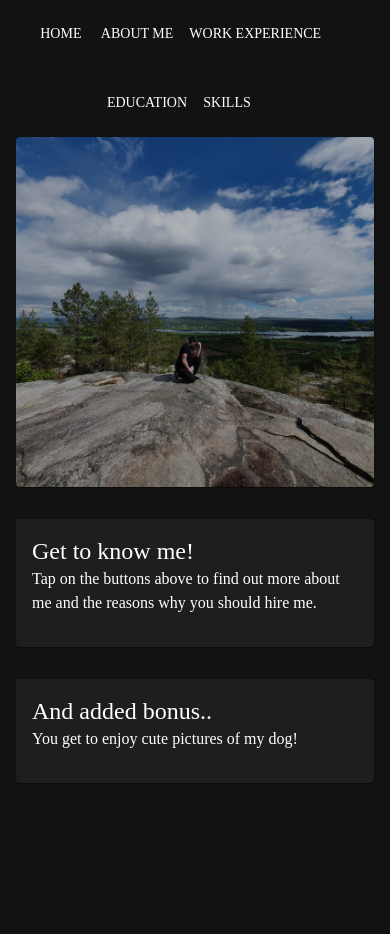
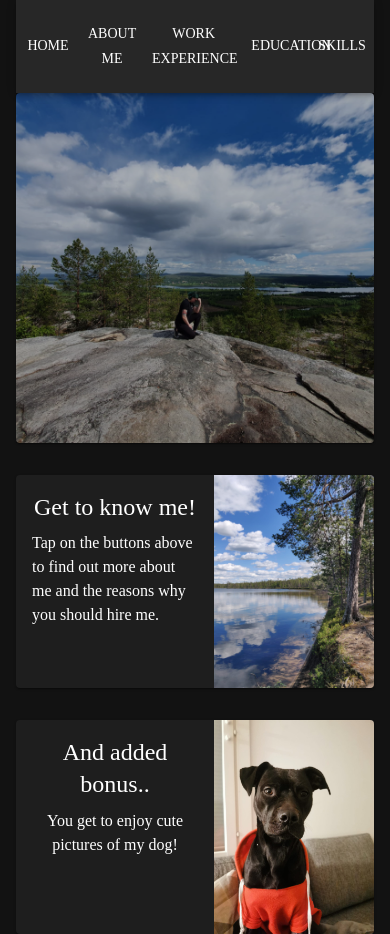
Before and after one commit to MirvaNaivo/CV, a React (Vite) app: page / in a window 390 px wide. Before the commit the page ends 844 px from the top, so only its background shows below. Built offline with nearby package versions, Linux system fonts and the light colour scheme; a web font is replaced by a local one.

Commit message:
Updated info and added responsivity

```diff
--- a/db.json
+++ b/db.json
@@ -16,7 +16,7 @@
             "company": "Nordea Bank Oyj",
             "date": "28.1.2019-10.10.2023",
             "role": " AML & Sanctions Processing Specialist",
-            "description": "I started at Nordea working as a financial advisor in the callcenter. In February 2020 I continued my career development  working as an entrepreneur advisor. After almost a year working closely with business customers I wanted to see the work from another perspective and got a position in KYC Services as an AML & Sanctions Processing Specialist and team leader trainee."
+            "description": "I started at Nordea working as a financial advisor in the callcenter. In February 2020 I continued my career development working as an entrepreneur advisor. After almost a year working closely with business customers I wanted to see the work from another perspective and got a position in KYC Services as an AML & Sanctions Processing Specialist and team leader trainee."
         },
         {
             "company": "Fysioline Fressi Oy",
@@ -113,6 +113,10 @@
         {
             "skill": "Azure",
             "level": "competent"
+        },
+        {
+            "skill": "MS Office",
+            "level": "excellent"
         }
     ],
     "soft_skills": [
@@ -126,10 +130,6 @@
         },
         {
             "skill": "Customerservice",
-            "level": "excellent"
-        },
-        {
-            "skill": "MS Office",
             "level": "excellent"
         },
         {
--- a/src/App.css
+++ b/src/App.css
@@ -3,3 +3,8 @@ button {
   color: white;
   display: block;
 }
+
+img {
+  width: 100%;
+  height: auto;
+}
--- a/src/App.tsx
+++ b/src/App.tsx
@@ -6,9 +6,10 @@ import Personal from './pages/Personal'
 import Experience from './pages/Experience'
 import Education from './pages/Education'
 import Skills from './pages/Skills'
+import './App.css'
 
 /* Mui */
-import { Button, Container, Grid } from '@mui/material'
+import { AppBar, Button, Container } from '@mui/material'
 import { ThemeProvider, createTheme } from '@mui/material/styles';
 import CssBaseline from '@mui/material/CssBaseline';
 
@@ -77,47 +78,40 @@ function App() {
     <ThemeProvider theme={darkTheme}>
       <CssBaseline />
       <Container maxWidth="lg">
-        <Grid container spacing={4} sx={{ justifyContent: 'center', marginTop: '0' }}>
-          <Grid>
+        {/* <Grid container spacing={4} sx={{ justifyContent: 'center', my: '0' }} > */}
+        <AppBar position='sticky' sx={{ flexDirection: 'row', justifyContent: 'center'}}>
           <Button
             onClick={openHome}
             sx={{ my: 2, color: 'white', display: 'block' }}
           >
             Home
           </Button>
-          </Grid>
-          <Grid>
           <Button
             onClick={openPersonalInfo}
             sx={{ my: 2, color: 'white', display: 'block' }}
           >
             About Me
           </Button>
-          </Grid>
-          <Grid>
           <Button
             onClick={openWorkExperience}
             sx={{ my: 2, color: 'white', display: 'block' }}
           >
             Work Experience
           </Button>
-          </Grid>
-          <Grid>
           <Button
             onClick={openEducation}
             sx={{ my: 2, color: 'white', display: 'block' }}
           >
             Education
-            </Button></Grid>
-          <Grid>
+          </Button>
             <Button
               onClick={openSkills}
               sx={{ my: 2, color: 'white', display: 'block' }}
             >
               Skills
             </Button>
-          </Grid>
-        </Grid>
+        </AppBar>
+
         <main>
           {home ? <Home /> : ""}
           {personal ? <Personal /> : ""}
--- a/src/pages/Education.tsx
+++ b/src/pages/Education.tsx
@@ -22,7 +22,7 @@ export default function Education() {
 
     return (
         <Grid container spacing={5} sx={{ mt: 3 }}>
-        <Grid item xs={6} md={4}>
+        <Grid item xs={12} md={4}>
             <Paper elevation={1} sx={{ p: 2 }}>
                 <img src={UpsideDown} width='325px'/>
             </Paper>
--- a/src/pages/Experience.tsx
+++ b/src/pages/Experience.tsx
@@ -21,7 +21,7 @@ export default function Experience() {
 
     return (
         <Grid container spacing={5} sx={{ mt: 3 }}>
-            <Grid item xs={6} md={4}>
+            <Grid item xs={12} md={4}>
                 <Paper elevation={1} sx={{ p: 2 }}>
                     <img src={Hiking} width='325px'/>
                 </Paper>
--- a/src/pages/Home.tsx
+++ b/src/pages/Home.tsx
@@ -49,20 +49,20 @@ export default function Home() {
                     </Grid>
                 </Grid>
             </Paper>
-            <Grid container spacing={4}>
+            <Grid container spacing={4} sx={{ flexDirection: { xs: 'column', md: 'row'}}}>
                 <Grid item xs={12} md={6}>
                     <Card sx={{ display: 'flex' }}>
                         <CardContent sx={{ flex: 1 }}>
-                            <Typography component="h2" variant="h5">
+                            <Typography component="h2" variant="h5" gutterBottom align='center'>
                                 Get to know me!
                             </Typography>
-                            <Typography variant="body1" paragraph>
+                            <Typography variant="body1" paragraph >
                                 Tap on the buttons above to find out more about me and the reasons why you should hire me.
                             </Typography>
                         </CardContent>
                         <CardMedia
                             component="img"
-                            sx={{ width: 160, display: { xs: 'none', sm: 'block' } }}
+                            sx={{ width: 160, display: { xs: 'block', sm: 'block' } }}
                             image={LakeView}
                         />
                     </Card>
@@ -70,16 +70,16 @@ export default function Home() {
                 <Grid item xs={12} md={6}>
                     <Card sx={{ display: 'flex' }}>
                         <CardContent sx={{ flex: 1 }}>
-                            <Typography component="h2" variant="h5">
+                            <Typography component="h2" variant="h5" gutterBottom align='center'>
                                 And added bonus..
                             </Typography>
-                            <Typography variant="body1" paragraph>
+                            <Typography variant="body1" paragraph align='center'>
                                 You get to enjoy cute pictures of my dog!
                             </Typography>
                         </CardContent>
                         <CardMedia
                             component="img"
-                            sx={{ width: 160, display: { xs: 'none', sm: 'block' } }}
+                            sx={{ width: 160, display: { xs: 'block', sm: 'block' } }}
                             image={Schoolpic}
                         />
                     </Card>
--- a/src/pages/Personal.tsx
+++ b/src/pages/Personal.tsx
@@ -19,8 +19,11 @@ export default function Personal() {
 
     return (
         <Grid container spacing={5} sx={{ mt: 3 }}>
-            <Grid item xs={6} md={4}>
+            <Grid item xs={12} md={4}>
                 <Paper elevation={1} sx={{ p: 2, marginBottom: 2 }}>
+                    <Typography variant='h6' gutterBottom>
+                        Contact me
+                    </Typography>
                     <Typography>{data.name}</Typography>
                     <Typography>{data.email}</Typography>
                     <Link href={data.linkedin}>LinkedIn</Link> <br />
@@ -35,23 +38,39 @@ export default function Personal() {
                     About me
                 </Typography>
                 <Typography variant='body1' gutterBottom>
-                    I am a new talent in developing looking for the next adventure in Fullstack Development.
-                    I have wide knowlegde in different business fields which is an advantage when
-                    developing programs to different types of customers.
-                </Typography>
+                    I'm a new talent in developing looking for the next adventure in Fullstack Development. I have a wide experience in different fields
+                    and I find it to be great base for developing software for different types of customers and understanding what they need.
+                </Typography><br />
                 <Typography variant='h6' gutterBottom>
                     My Specialities
                 </Typography>
                 <Typography variant='body1' gutterBottom>
-                    I love to solve problems, improve myself and the ways I work. I always think of the big picture, even though I love to focus on the smallest details.
-                    I'm very analytical and pedantic. Learning new things and becoming a professional in my own field is something I strive for.
+                    I love to solve problems and improve myself and the ways I work. I always think of the big picture, even though I love to focus on the smallest details.
+                    I'm very analytical and pedantic.
                 </Typography>
                 <Typography variant='body1' gutterBottom>
-                    In my studies I mastered the basics of Full Stack Developing. My favorite things are SQL, C# and Asp.Net Core.
-                    I also enjoy using React and Node.js. I am a beginner in Azure, AWS and Python, but fortunately I'm exceptionally fast learner.
+                    I'm great at explaining technical things understandably to end users and communicating with stakeholders. I'm an exceptionally fast learner and
+                    becoming professional in my own field is one of the things I strive for.
+                </Typography><br />
+                <Typography variant='h6' gutterBottom>
+                    Feedback from managers and collegues
                 </Typography>
+                <Typography variant='body1' gutterBottom>
+                    The qualities my managers and collegues appriciate about me are reliability, efficiecy, calm and clear way of explaining things and being approachable.
+                </Typography>
+                <Typography variant='body1' gutterBottom>
+                    I make sure to do the things assigned to me on time and as efficiently as possible. I do things carefully and according to the standards.
+                </Typography>
+                <Typography variant='body1' gutterBottom>
+                    As a team leader trainee my team appriciated that I was available and understanding.
+                    I made sure that I had time for them and did my best at solving problems with the ways of working.
+                </Typography><br />
                 <Typography variant='h6' gutterBottom>
                     Hobbies
+                </Typography>
+                <Typography variant='body1' gutterBottom>
+                    In my freetime I try to do things that don't involve sitting at the computer. I love to go hiking with my dog, playing the cello,
+                    doing puzzles and playing boardgames. I also like to do DIY projects like small facelifts at the house or renovate furniture.
                 </Typography>
             </Grid>
         </Grid>
--- a/src/pages/Skills.tsx
+++ b/src/pages/Skills.tsx
@@ -56,7 +56,7 @@ export default function Skills() {
 
     return (
         <Grid container spacing={5} sx={{ mt: 3 }}>
-            <Grid item xs={6} md={4}>
+            <Grid item xs={12} md={4}>
                 <Paper elevation={1} sx={{ p: 2 }}>
                     <img src={MW} width='325px' />
                 </Paper>
```
Also changed, not shown: src/pages/AboutMe.md (deleted, +0 -15 lines). Lines whose indentation alone changed are shown as unchanged.
